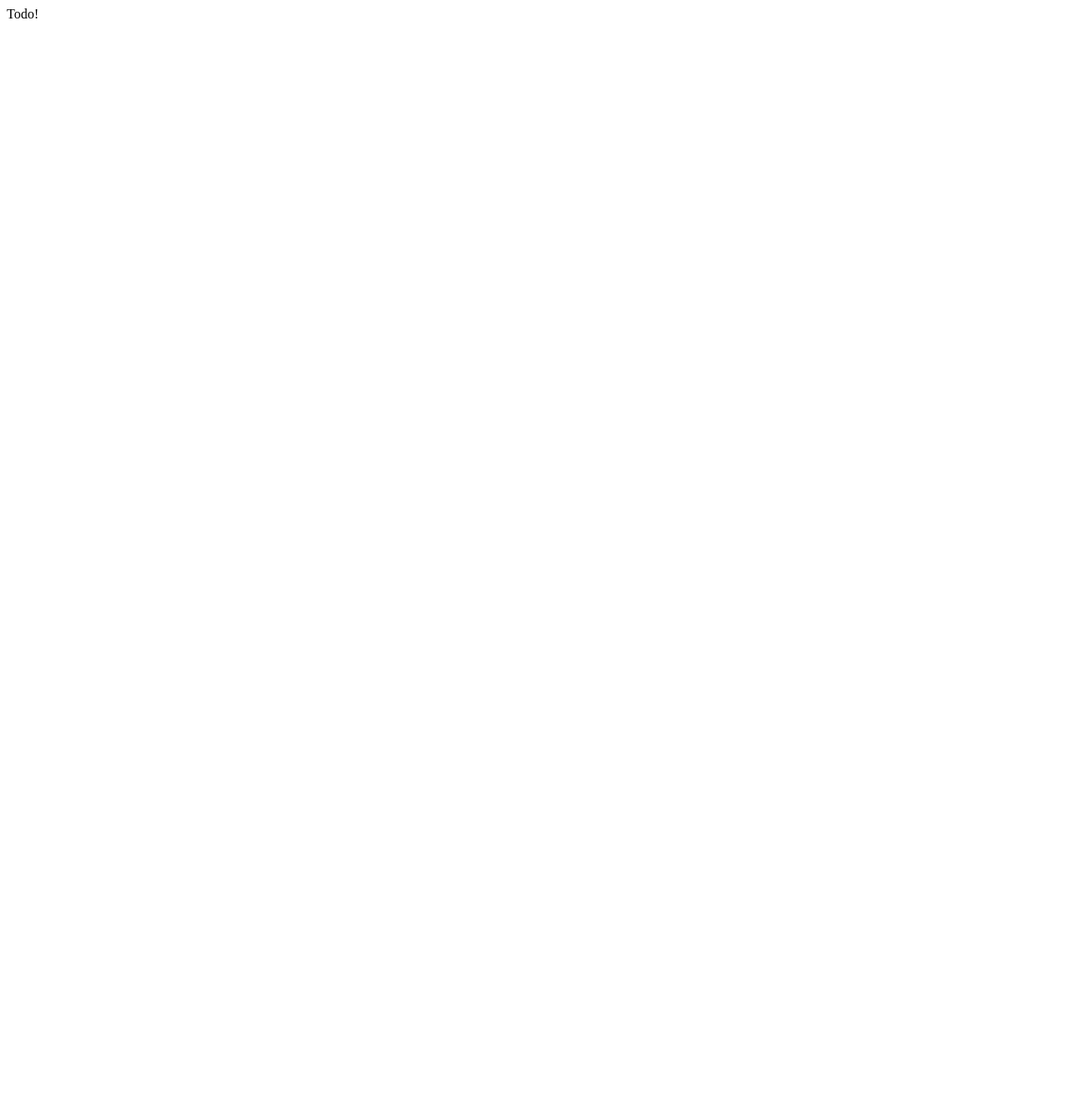
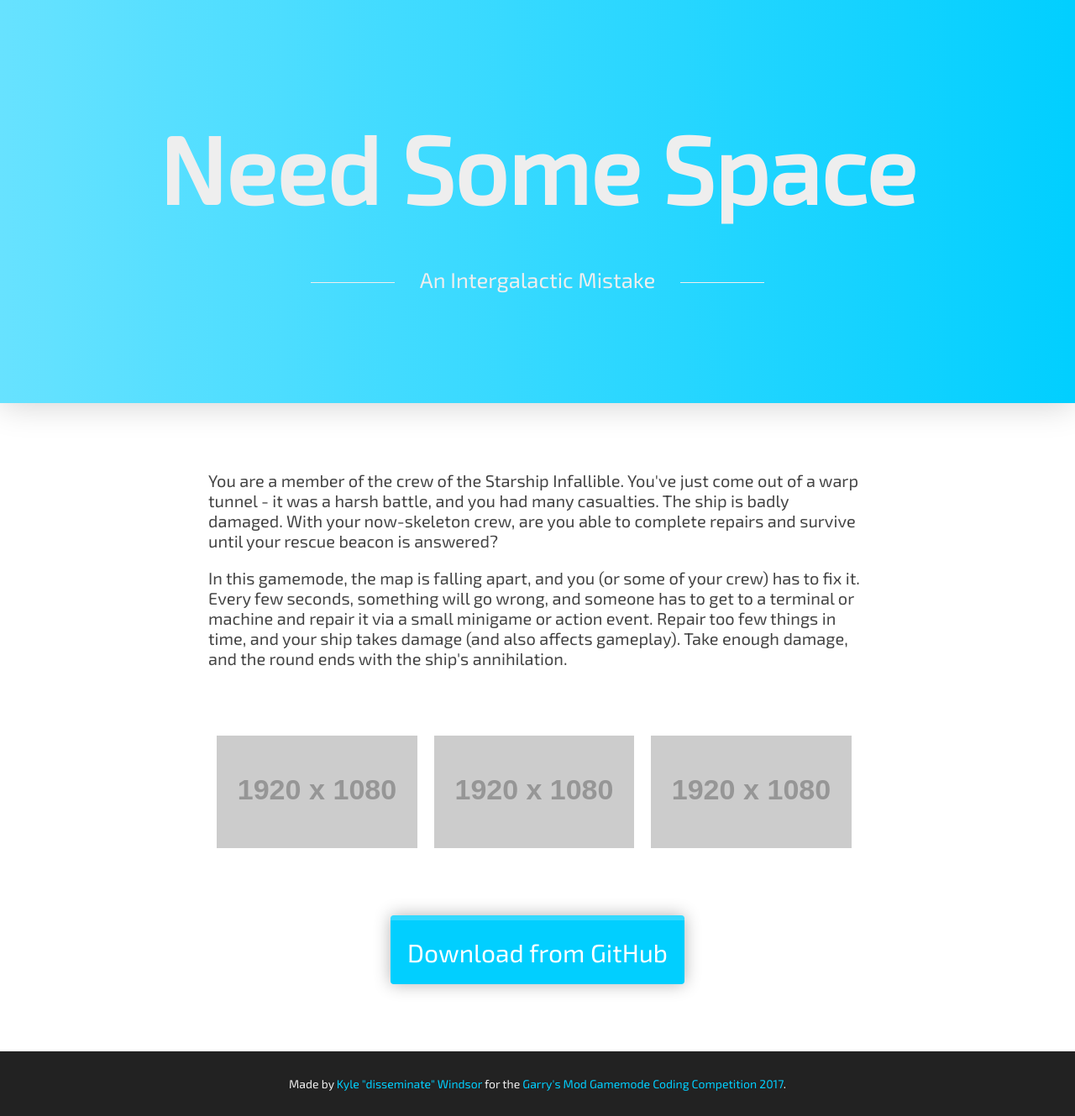
Before and after one commit to disseminate/nss, a website: page docs/index.html in a window 1280 px wide. Shown: the whole page at 84% size. Before the commit the page ends 800 px from the top, so only its background shows below. Drawn offline with Linux system fonts and the light colour scheme; placeholder pictures from the web are drawn by us.

Commit message:
:sparkles: Landing page

```diff
--- /dev/null
+++ b/docs/gulpfile.js
@@ -0,0 +1,14 @@
+const gulp = require( "gulp" );
+const sass = require( "gulp-sass" );
+const cleanCSS = require( "gulp-clean-css" );
+
+gulp.task( "sass", () => {
+	return gulp.src( "./style/index.scss" )
+		.pipe( sass() )
+		.pipe( cleanCSS() )
+		.pipe( gulp.dest( "./style" ) );
+} );
+
+gulp.task( "watch:sass", () => {
+	gulp.watch( "./style/**/*.scss", ["sass"] );
+} );
--- a/docs/index.html
+++ b/docs/index.html
@@ -2,8 +2,41 @@
 <html>
 <head>
 	<title>Need Some Space</title>
+	<link rel="stylesheet" href="./style/index.css" />
+	<base href="/" target="_blank" />
+	<meta name="viewport" content="width=device-width, initial-scale=1">
 </head>
 <body>
-	Todo!
+	<section id="header-1">
+		<div class="center">
+			<h1>Need Some Space</h1>
+			<h2><div class="hbar"></div>An Intergalactic Mistake<div class="hbar"></div></h2>
+		</div>
+	</section>
+	<section>
+		<div class="container">
+			<p>You are a member of the crew of the Starship Infallible. You've just come out of a warp tunnel - it was a harsh battle, and you had many casualties. The ship is badly damaged. With your now-skeleton crew, are you able to complete repairs and survive until your rescue beacon is answered?</p>
+			<p>In this gamemode, the map is falling apart, and you (or some of your crew) has to fix it. Every few seconds, something will go wrong, and someone has to get to a terminal or machine and repair it via a small minigame or action event. Repair too few things in time, and your ship takes damage (and also affects gameplay). Take enough damage, and the round ends with the ship's annihilation.</p>
+		</div>
+	</section>
+	<section>
+		<div class="container">
+			<div class="img-row-3">
+				<img src="http://via.placeholder.com/1920x1080" alt="Need Some Space" class="img-3" />
+				<img src="http://via.placeholder.com/1920x1080" alt="Need Some Space" class="img-3" />
+				<img src="http://via.placeholder.com/1920x1080" alt="Need Some Space" class="img-3" />
+			</div>
+		</div>
+	</section>
+	<section id="download-prompt">
+		<div class="container">
+			<a class="button download" href="https://github.com/disseminate/nss">
+				Download from GitHub
+			</a>
+		</div>
+	</section>
+	<footer>
+		Made by <a href="http://kylewindsor.io">Kyle "disseminate" Windsor</a> for the <a href="https://facepunch.com/showthread.php?t=1566029">Garry's Mod Gamemode Coding Competition 2017</a>.
+	</footer>
 </body>
 </html>
--- /dev/null
+++ b/docs/style/index.scss
@@ -0,0 +1,201 @@
+@import url('https://fonts.googleapis.com/css?family=Exo+2');
+
+$color1: #01CFFF;
+$color2: #222;
+
+$text: #444;
+$text-neg: #EEE;
+
+$small: 425px;
+$med: 1024px;
+
+html, body {
+	margin: 0;
+	padding: 0;
+
+	font-family: "Exo 2", sans-serif;
+}
+
+#header-1 {
+	width: 100%;
+	height: 60vh;
+	@media only screen and (max-width: $small) {
+		height: 80vh;
+	}
+	@media only screen and (max-height: $small) {
+		height: 100vh;
+	}
+
+	padding-bottom: 0;
+
+	color: $text-neg;
+
+	font-size: 16px;
+
+	position: relative;
+	background: linear-gradient(-90deg, $color1, lighten($color1, 20%));
+
+	.center {
+		position: relative;
+		top: 50%;
+		left: 50%;
+		transform: translate( -50%, -50% );
+
+		h1, h2 {
+			text-align: center;
+			margin: 0;
+		}
+
+		h1 {
+			font-size: 7.0em;
+			@media only screen and (max-width: $small) {
+				font-size: 5em;
+			}
+			@media only screen and (max-height: $small) {
+				font-size: 4em;
+			}
+		}
+		h2 {
+			font-size: 1.6em;
+			@media only screen and (max-width: $small) {
+				font-size: 1.3em;
+			}
+			@media only screen and (max-height: $small) {
+				font-size: 1.3em;
+			}
+			font-weight: normal;
+			margin-top: 50px;
+		}
+	}
+
+	.hbar {
+		background: $text-neg;
+		@media only screen and (max-width: $small) {
+			display: none;
+		}
+	}
+
+	box-shadow: 0px 0px 40px rgba(0, 0, 0, 0.2);
+
+	@media only screen and (min-width: $small + 1) {
+		margin-bottom: 80px;
+	}
+}
+
+.hbar {
+	display: inline-block;
+	width: 100px;
+	height: 1px;
+	background: #FFF;
+	vertical-align: middle;
+
+	margin: 0 30px;
+}
+
+section {
+	padding: 80px;
+	background: #FFF;
+	color: $text;
+	padding-top: 0;
+
+	@media only screen and (max-width: $small) {
+		padding: 30px;
+	}
+
+	font-size: 20px;
+
+	box-sizing: border-box;
+}
+
+.container {
+	max-width: 70%;
+	margin: auto;
+
+	@media only screen and (max-width: $small) {
+		max-width: 95%;
+	}
+	@media only screen and (max-width: $med) {
+		max-width: 85%;
+	}
+}
+
+p {
+	margin: 0;
+	&:not(:last-child) {
+		margin-bottom: 20px;
+	}
+	padding: 0;
+}
+
+footer {
+	display: block;
+	background: #222;
+	color: $text-neg;
+	box-sizing: border-box;
+	padding: 30px;
+	font-size: 14px;
+
+	text-align: center;
+
+	@media only screen and (max-width: $small) {
+		padding: 50px;
+	}
+}
+
+a {
+	color: $color1;
+	text-decoration: none;
+	transition: color 0.2s;
+	&:hover {
+		color: lighten( $color1, 10% );
+	}
+}
+
+.button {
+	display: inline-block;
+	padding: 20px;
+	color: #FFF;
+	background: $color1;
+
+	border-radius: 4px;
+	border-top: 6px solid lighten( $color1, 10% );
+
+	box-shadow: 0px 0px 20px rgba(0, 0, 0, 0.3);
+	transition: color 0.2s, background 0.2s;
+
+	&:hover {
+		color: #FFF;
+		background: lighten( $color1, 10% );
+	}
+}
+
+.img-row-3 {
+	display: block;
+	font-size: 0; // cba to float
+
+	.img-3 {
+		width: 33%;
+		box-sizing: border-box;
+		padding-left: 10px;
+		padding-right: 10px;
+
+		@media only screen and (max-width: $med) {
+			width: 100%;
+			&:not(:last-child) {
+				margin-bottom: 20px;
+			}
+		}
+	}
+}
+
+#download-prompt {
+	text-align: center;
+	.container {
+		.download {
+			font-size: 1.5em;
+			@media only screen and (max-width: $small) {
+				font-size: 1.2em;
+			}
+		}
+	}
+}
```
Also changed, not shown: docs/package.json (added, +16 -0 lines), docs/style/index.css (added), 2 other files.
